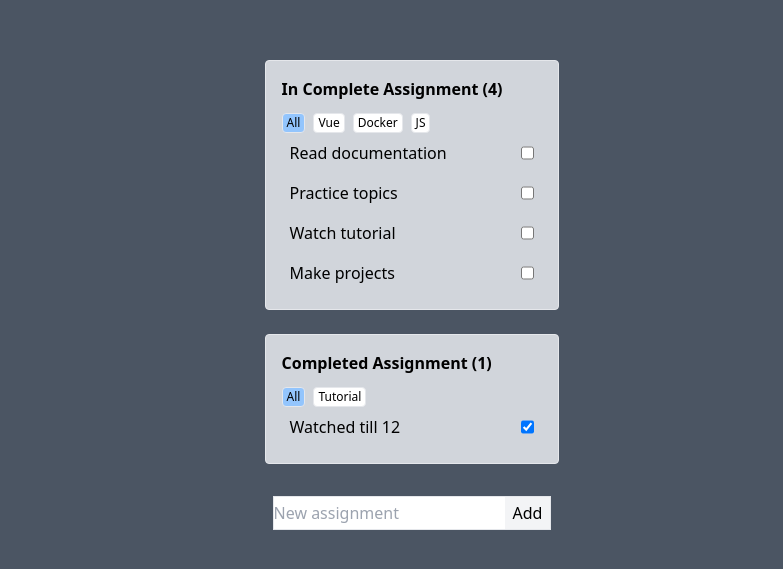
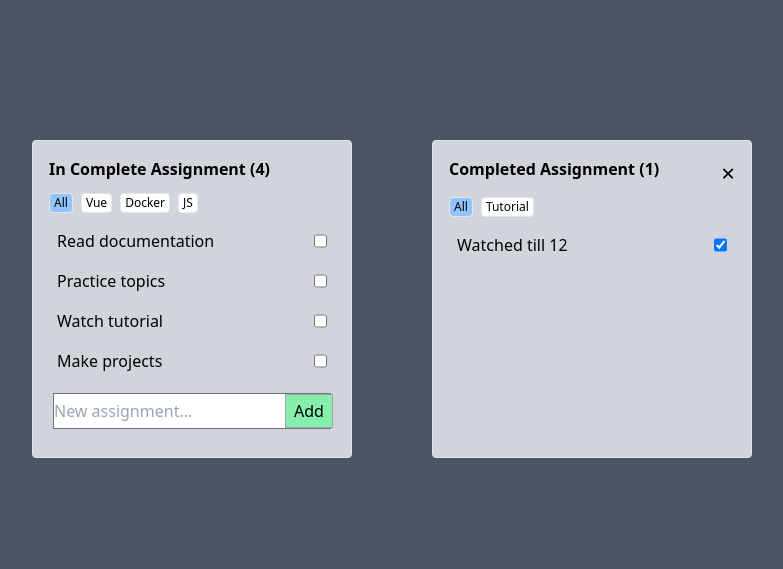
Before and after one commit to nahidur-rahman/todo_app, a Vue app: page / in a window 1280 px wide. Shown: the part 101-670 px from the top of the page, without its empty margins (228-1011 px from the left). Built offline with nearby package versions, Linux system fonts and the light colour scheme; data requests are answered from the project's data file.

Commit message:
Added deletion of assignment list

```diff
--- a/package.json
+++ b/package.json
@@ -6,7 +6,7 @@
     "dev": "vite",
     "build": "vite build",
     "preview": "vite preview",
-    "start": "npm run dev & npx json-server db.json -p 3001"
+    "start": "npm run dev & npx json-server db.json -p 5175"
   },
   "dependencies": {
     "vue": "^3.3.4"
--- a/src/App.vue
+++ b/src/App.vue
@@ -1,6 +1,5 @@
 <script setup>
 import Assignments from "@/components/Assignments.vue";
-
 </script>
 
 <template>
--- a/src/components/AssignmentCreate.vue
+++ b/src/components/AssignmentCreate.vue
@@ -5,7 +5,7 @@ const emit = defineEmits(['addedAssignment']);
 
 const newAssignment = ref('');
 
-const addAssignment = (event) => {
+const addAssignment = () => {
   emit('addedAssignment', newAssignment.value);
   newAssignment.value = "";
 };
@@ -14,9 +14,9 @@ const addAssignment = (event) => {
 <template>
 
   <form @submit.prevent="addAssignment">
-    <div class="border border-gray-200 mx-2 my-2 flex justify-between">
-      <input class="flex-1" placeholder="New assignment" v-model="newAssignment">
-      <button type="submit" class="p-1 px-2 bg-gray-100 place-items-center">Add</button>
+    <div class="border border-gray-500 mx-1 my-3 flex">
+      <input class="flex-1" placeholder="New assignment..." v-model="newAssignment">
+      <button type="submit" class="border border-gray-400 p-1 px-2 bg-green-300 place-items-center">Add</button>
     </div>
   </form>
 </template>
--- a/src/components/AssignmentList.vue
+++ b/src/components/AssignmentList.vue
@@ -4,11 +4,12 @@ import AssignmentTag from "@/components/AssignmentTag.vue";
 
 const props = defineProps({
   lists: Array,
-  allList: Array,
   title: String,
+  cross: { type: Boolean, default: false}
 })
 
 const currentTag = ref('All')
+// const show = ref(true)
 
 const filterAssignment = computed(() => {
   if (currentTag.value === 'All') {
@@ -23,12 +24,28 @@ const tags = computed(() => {
 </script>
 
 <template>
-  <section v-if="props.lists.length" class="bg-gray-300 border rounded px-4 py-4">
-    <h3 class="font-bold mb-3">{{ props.title }} Assignment ({{ props.lists.length }})</h3>
+  <section v-if="props.lists.length" class="bg-gray-300 border rounded px-4 py-4 w-80">
+    <div class="flex justify-between items-start">
+      <h3
+          class="font-bold mb-3"
+      >
+        {{ props.title }} Assignment ({{ props.lists.length }})
+      </h3>
+
+      <button
+          class="text-2xl mb-2"
+          v-show="cross"
+          @click="$emit('hide')"
+      >
+        &times;
+      </button>
+    </div>
+
 
     <assignment-tag
         v-model:currentTag="currentTag"
         :tags="tags"
+        class="mb-2"
     />
     <ul>
       <li
@@ -41,6 +58,7 @@ const tags = computed(() => {
           </label>
         </li>
     </ul>
+    <slot/>
   </section>
 
 </template>
--- a/src/components/Assignments.vue
+++ b/src/components/Assignments.vue
@@ -12,10 +12,11 @@ import AssignmentCreate from "@/components/AssignmentCreate.vue";
 // ])
 
 const lists = ref([])
+const show = ref(true)
 
 onBeforeMount(async () => {
   try {
-    const response = await fetch('http://localhost:3001/assignments');
+    const response = await fetch('http://localhost:5175/assignments');
     lists.value = await response.json()
   } catch (error) {
     console.error('Error fetching assignments:', error);
@@ -43,10 +44,19 @@ const inCompleteAssignment = computed(() => {
 </script>
 
 <template>
-
-  <AssignmentList :lists="inCompleteAssignment" title="In Complete" :allList="lists"/><br>
-  <AssignmentList :lists="completeAssignment" title="Completed" /><br>
-
-  <assignment-create class="" @addedAssignment="addAssignment"/>
+  <div class="flex gap-10">
+    <AssignmentList :lists="inCompleteAssignment" title="In Complete">
+      <assignment-create @addedAssignment="addAssignment"/>
+    </AssignmentList>
+    <br>
+    <AssignmentList
+        v-if="show"
+        :lists="completeAssignment"
+        title="Completed"
+        cross
+        @hide="show = false"
+    />
+    <br>
+  </div>
 
 </template>
```
